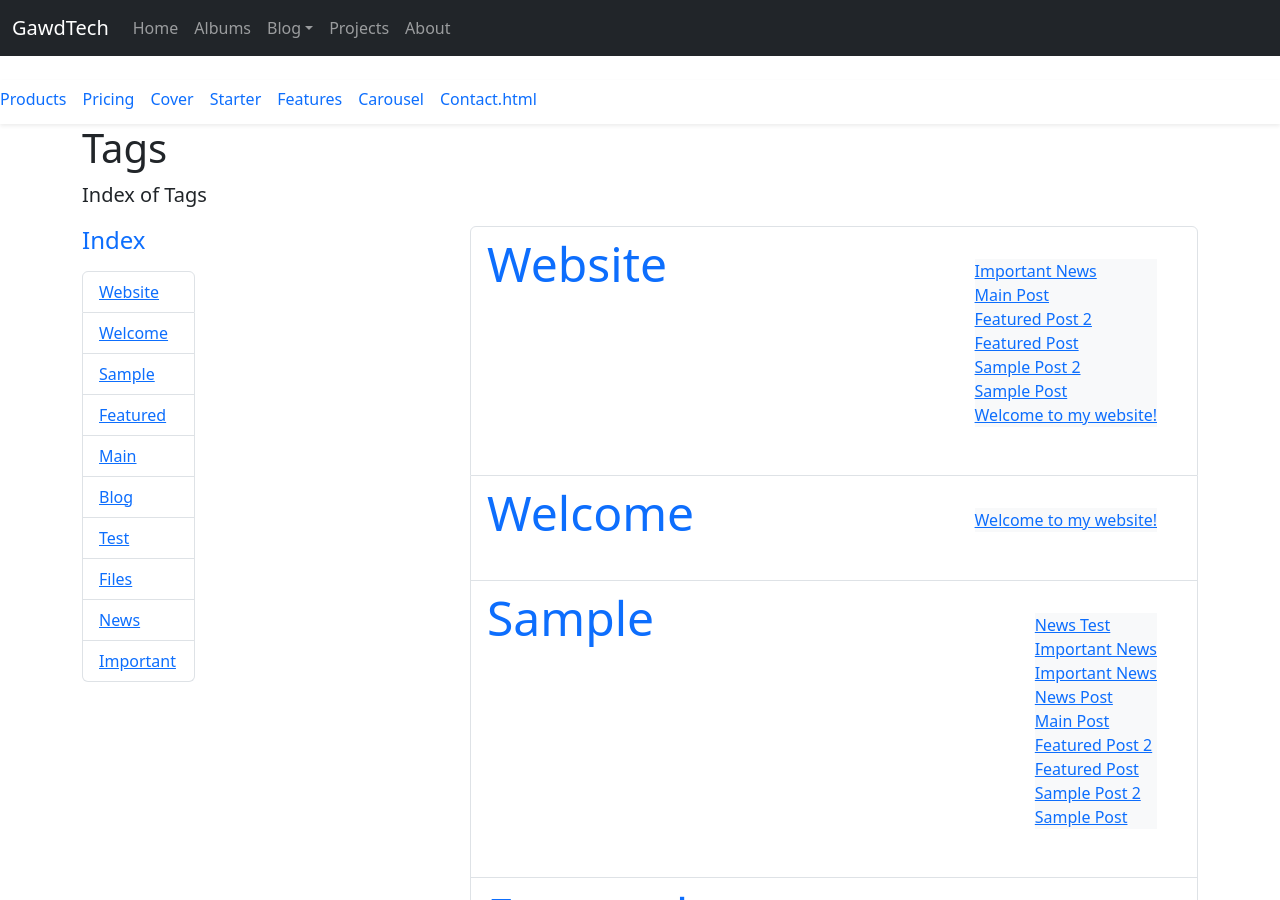
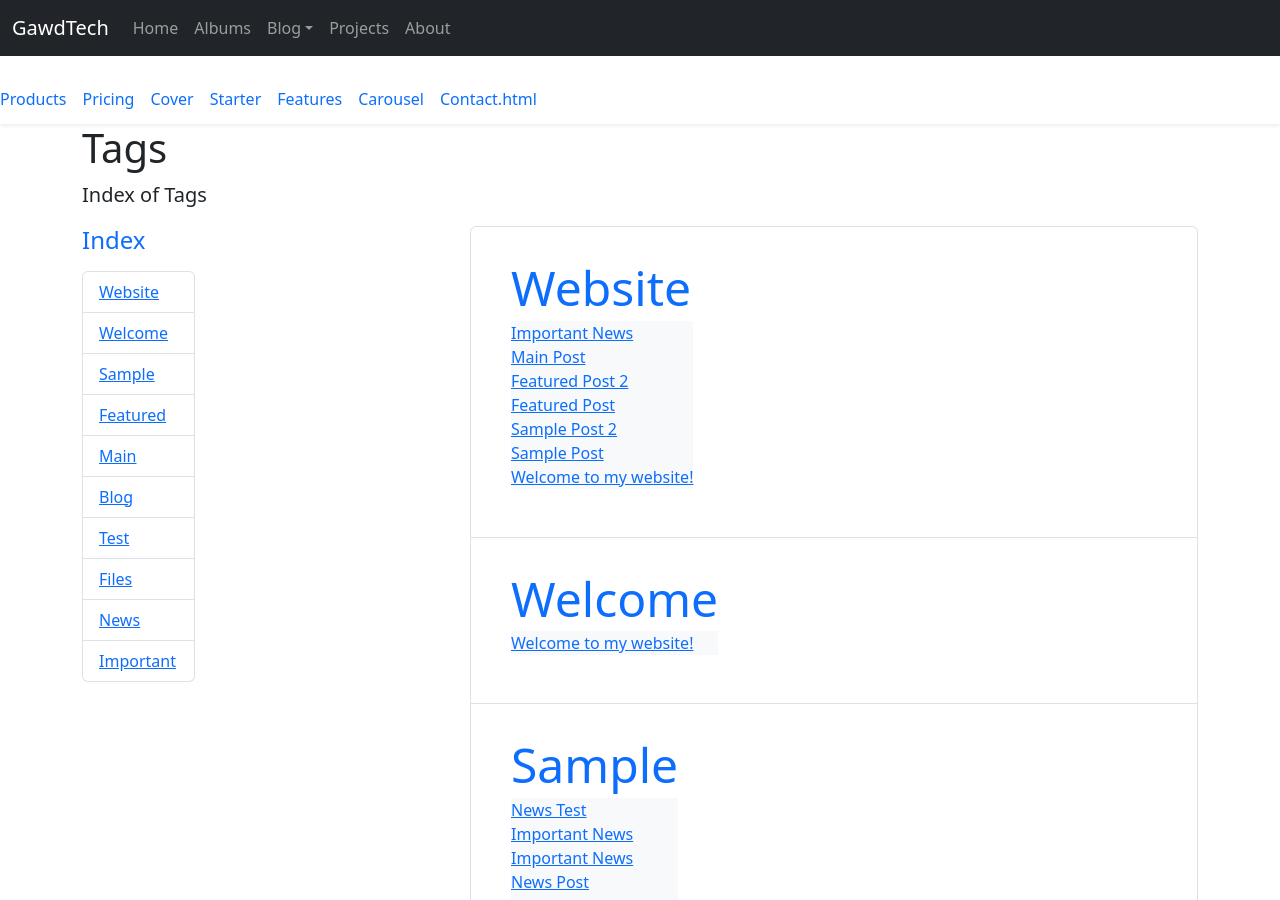
Before and after one commit to CoolV1994/Template-Bootstrap-5, a Jekyll site: the page built from tags.html, in a window 1280 px wide and 900 px high. Built offline with Jekyll 4.4.1, drawn with Linux system fonts in a browser that asks for light colours.

Commit message:
Update tags.html

```diff
--- a/tags.html
+++ b/tags.html
@@ -10,11 +10,11 @@
 <ul class="list-group mb-3 bg-body-tertiary">
 {% for tag in site.tags %}
 
-	<li id="{{ tag[0] }}" class="list-group-item d-flex justify-content-between">
-		<h2 class="display-5 link-body-emphasis mb-1">
-			<span class="text-primary">{{ tag[0] | capitalize }}</span>
-		</h2>
-		<div class="p-4 mb-3 rounded">
+	<li class="list-group-item d-flex justify-content-between">
+		<div id="{{ tag[0] }}" class="p-4 mb-3 rounded">
+			<h2 class="display-5 link-body-emphasis mb-1">
+				<span class="text-primary">{{ tag[0] | capitalize }}</span>
+			</h2>
 			<ul class="list-unstyled bg-body-tertiary">
 {% for post in tag[1] %}
 {% if post.url %}
```
